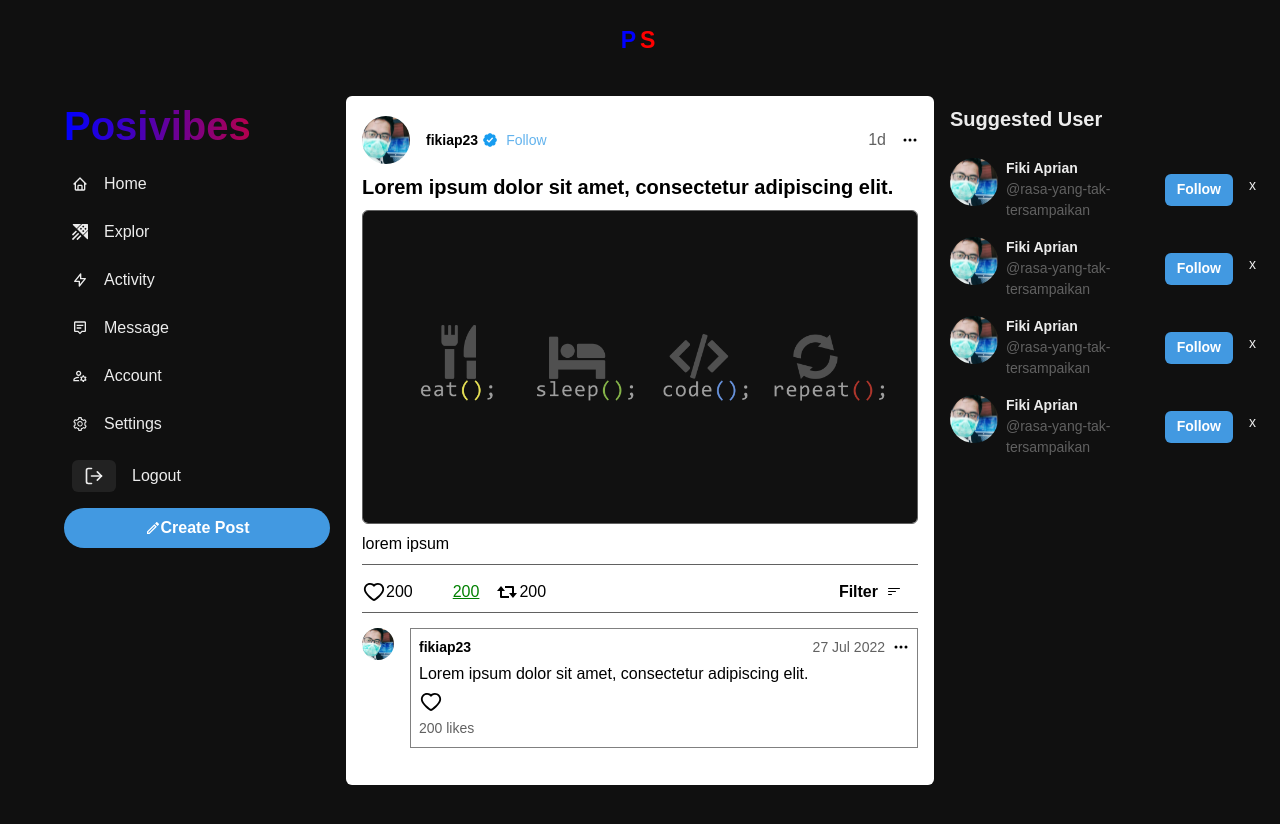
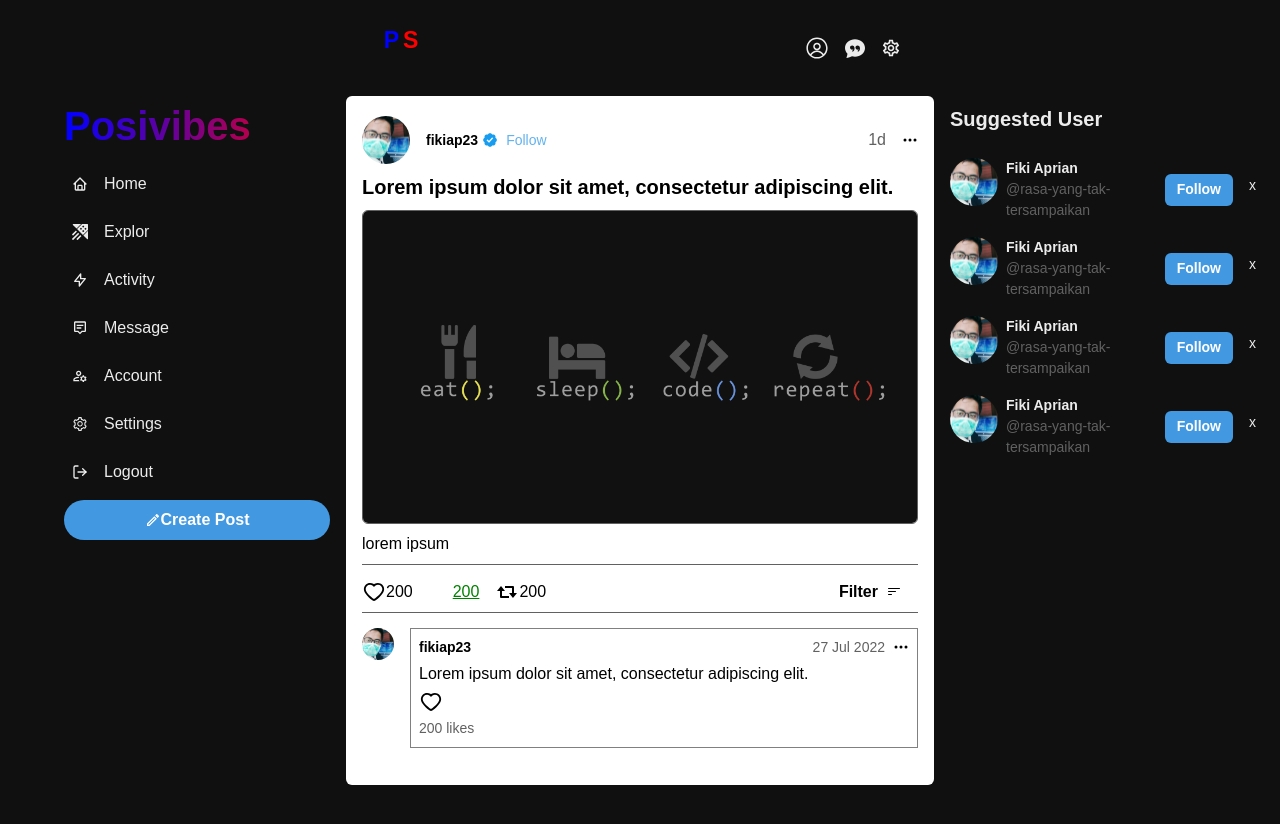
Before and after one commit to fikiap23/Posivibes-v2, a React (Vite) app in the folder frontend/: page /1/post/1 in a window 1280 px wide. Shown: the top 824 px of the page. Built offline with nearby package versions, Linux system fonts and the light colour scheme; sample sign-in values are in the browser's storage; some icons are missing.

Commit message:
[REFACTOR] refator code header

```diff
--- a/frontend/src/components/Header/Header.jsx
+++ b/frontend/src/components/Header/Header.jsx
@@ -1,14 +1,23 @@
-import { Box, Flex, Image, useColorMode } from '@chakra-ui/react'
+import { Box, Flex, Icon, Image, Link, useColorMode } from '@chakra-ui/react'
+import { BsFillChatQuoteFill } from 'react-icons/bs'
+
+import { MdOutlineSettings } from 'react-icons/md'
+import { RxAvatar } from 'react-icons/rx'
+import { useRecoilValue } from 'recoil'
+import userAtom from '../../atoms/userAtom'
 import Hamberger from '../Sidebar/Hamberger'
+import { Link as RouterLink } from 'react-router-dom'
+import { FiLogIn } from 'react-icons/fi'
 
 const Header = () => {
   const { colorMode, toggleColorMode } = useColorMode()
+  const user = useRecoilValue(userAtom)
+
   return (
-    <Flex mt={6} mb={6} justifyContent={{ sm: 'space-between', md: 'center' }}>
+    <>
       <Box className="md:hidden">
+        <Flex justifyContent={'space-between'}>
           <Hamberger />
-      </Box>
-
           <Image
             src={colorMode === 'dark' ? '/light-logo.svg' : '/dark-logo.svg'}
             cursor={'pointer'}
@@ -16,7 +25,49 @@ const Header = () => {
             width={12}
             onClick={toggleColorMode}
           />
+          {user && (
+            <Link as={RouterLink} to={`/${user.username}`} mt={2}>
+              <RxAvatar size={24} />
+            </Link>
+          )}
+
+          {!user && (
+            <Link as={RouterLink} to={`/auth`} mt={2}>
+              <Icon as={FiLogIn} />
+            </Link>
+          )}
         </Flex>
+      </Box>
+      <Box className="hidden md:block">
+        <Flex
+          mt={6}
+          mb={6}
+          justifyContent={{ sm: 'space-between', md: 'space-evenly' }}
+        >
+          <Image
+            src={colorMode === 'dark' ? '/light-logo.svg' : '/dark-logo.svg'}
+            cursor={'pointer'}
+            alt={'logo'}
+            width={12}
+            onClick={toggleColorMode}
+          />
+
+          {user && (
+            <Flex alignItems={'center'} gap={4}>
+              <Link as={RouterLink} to={`/${user.username}`}>
+                <RxAvatar size={24} />
+              </Link>
+              <Link as={RouterLink} to={`/chat`}>
+                <BsFillChatQuoteFill size={20} />
+              </Link>
+              <Link as={RouterLink} to={`/settings`}>
+                <MdOutlineSettings size={20} />
+              </Link>
+            </Flex>
+          )}
+        </Flex>
+      </Box>
+    </>
   )
 }
 
--- a/frontend/src/components/Sidebar/Hamberger.jsx
+++ b/frontend/src/components/Sidebar/Hamberger.jsx
@@ -17,15 +17,19 @@ import { MdOutlineManageAccounts } from 'react-icons/md'
 import { AiOutlineSetting } from 'react-icons/ai'
 
 import CreatePost from '../Post/CreatePost'
-import LogoutButton from '../Auth/LogoutButton'
+
 import { useRecoilValue } from 'recoil'
 import userAtom from '../../atoms/userAtom'
 import { Link } from 'react-router-dom'
 import { FiLogIn } from 'react-icons/fi'
+import useLogout from '../../hooks/useLogout'
+import { FiLogOut } from 'react-icons/fi'
 
 const Hamberger = () => {
   const user = useRecoilValue(userAtom)
   const { colorMode } = useColorMode()
+  const logout = useLogout()
+  const { toggleColorMode } = useColorMode()
   return (
     <Menu>
       <MenuButton
@@ -39,11 +43,13 @@ const Hamberger = () => {
           {user && (
             <Flex flexDirection={'column'} gap={2} ml={12}>
               <Text
+                cursor={'pointer'}
                 fontSize={40}
                 fontWeight={'bold'}
                 bgGradient="linear(to-l,  #FF0000, #0000FF)"
                 bgClip="text"
                 ml={10}
+                onClick={toggleColorMode}
               >
                 PS
               </Text>
@@ -141,8 +147,9 @@ const Hamberger = () => {
                     : { bg: 'gray.700' }
                 }
                 padding={'2'}
+                onClick={logout}
               >
-                <LogoutButton />
+                <Icon as={FiLogOut} />
                 <Text>Logout</Text>
               </Flex>
               <CreatePost />
--- a/frontend/src/components/Sidebar/Sidebar.jsx
+++ b/frontend/src/components/Sidebar/Sidebar.jsx
@@ -5,15 +5,17 @@ import { HiOutlineLightningBolt } from 'react-icons/hi'
 import { MdOutlineManageAccounts } from 'react-icons/md'
 import { AiOutlineSetting } from 'react-icons/ai'
 import CreatePost from '../Post/CreatePost'
-import LogoutButton from '../Auth/LogoutButton'
+
 import { useRecoilValue } from 'recoil'
 import userAtom from '../../atoms/userAtom'
-import { FiLogIn } from 'react-icons/fi'
+import { FiLogIn, FiLogOut } from 'react-icons/fi'
 import { Link } from 'react-router-dom'
+import useLogout from '../../hooks/useLogout'
 
 const Sidebar = () => {
   const user = useRecoilValue(userAtom)
   const { colorMode } = useColorMode()
+  const logout = useLogout()
   return (
     <Box className="w-[10%] md:w-[15%] lg:w-[30%]  sticky top-0 h-[100vh] hidden md:block">
       {user && (
@@ -107,8 +109,9 @@ const Sidebar = () => {
               colorMode === 'light' ? { bg: 'gray.200' } : { bg: 'gray.700' }
             }
             padding={'2'}
+            onClick={logout}
           >
-            <LogoutButton />
+            <Icon as={FiLogOut} />
             <Text className="hidden lg:block">Logout</Text>
           </Flex>
           <CreatePost />
--- /dev/null
+++ b/frontend/src/hooks/useLogout.js
@@ -0,0 +1,34 @@
+import userAtom from '../atoms/userAtom'
+import { useSetRecoilState } from 'recoil'
+import useShowToast from './useShowToast'
+
+const useLogout = () => {
+  const setUser = useSetRecoilState(userAtom)
+  const showToast = useShowToast()
+
+  const logout = async () => {
+    try {
+      const res = await fetch('/v1/api/users/logout', {
+        method: 'POST',
+        headers: {
+          'Content-Type': 'application/json',
+        },
+      })
+      const data = await res.json()
+
+      if (data.error) {
+        showToast('Error', data.error, 'error')
+        return
+      }
+
+      localStorage.removeItem('user-threads')
+      setUser(null)
+    } catch (error) {
+      showToast('Error', error, 'error')
+    }
+  }
+
+  return logout
+}
+
+export default useLogout
```
Lines whose indentation alone changed are shown as unchanged.
